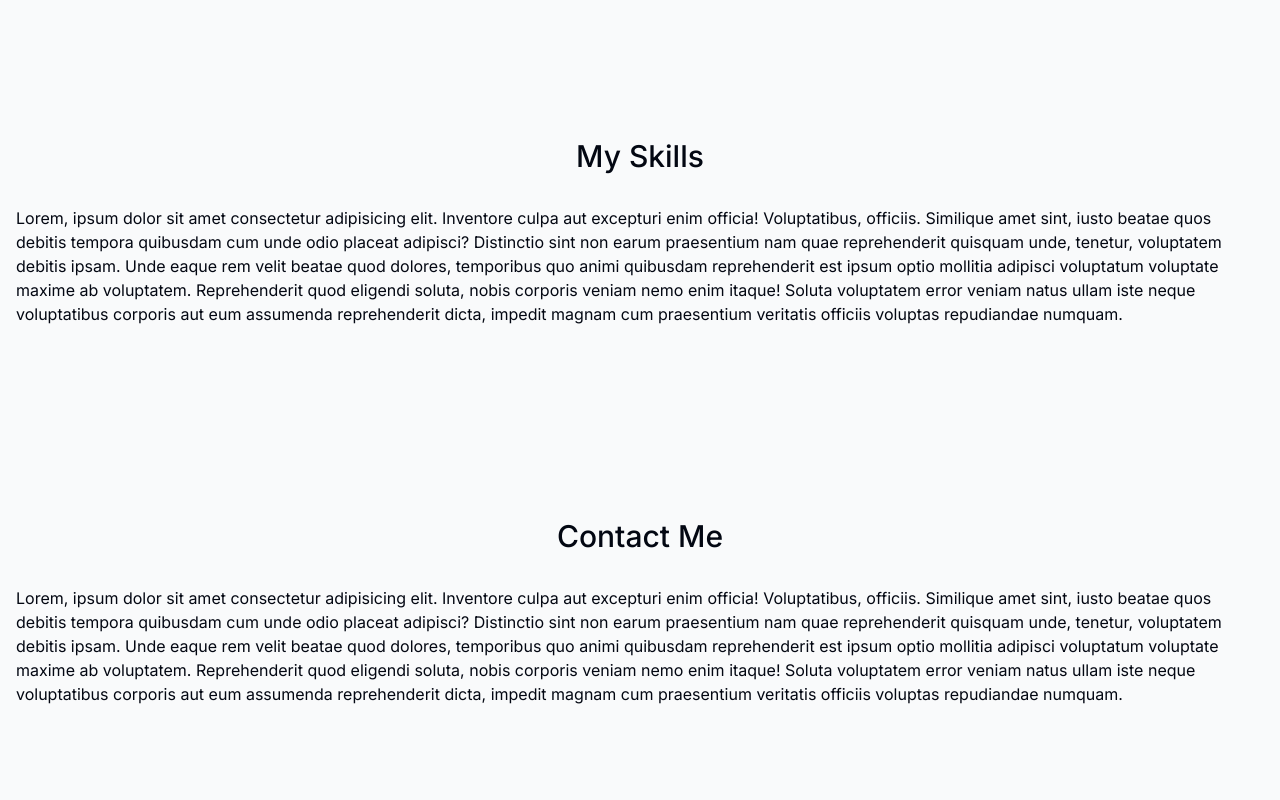
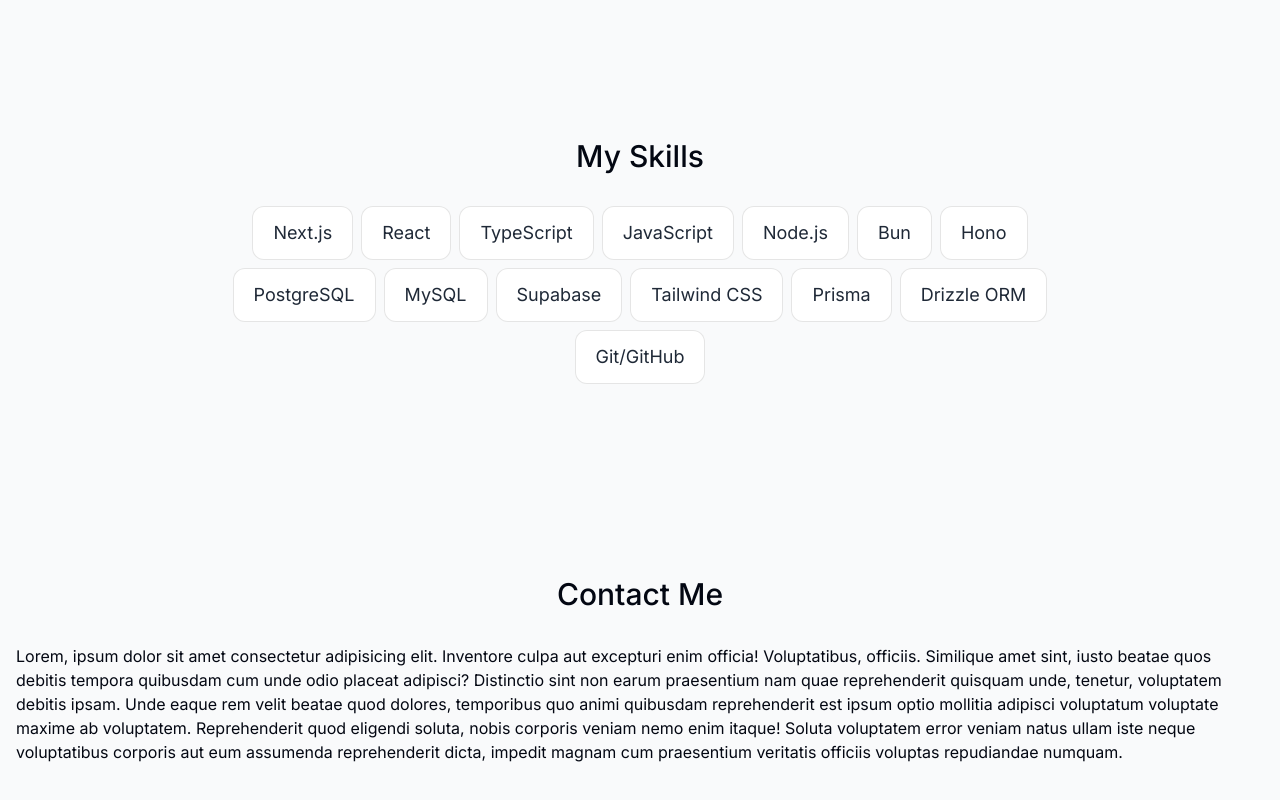
Before and after one commit to shubham26062002/professional-portfolio-website, a Next.js app: page / in a window 1280 px wide. Shown: the part 2714-3514 px from the top of the page. Built offline with nearby package versions, Linux system fonts and the light colour scheme.

Commit message:
Skills section completed.

```diff
--- a/components/skills.tsx
+++ b/components/skills.tsx
@@ -1,11 +1,54 @@
+"use client"
+
+import { useMemo } from "react"
+import { animate, motion } from "framer-motion"
+
 import { SectionWrapper } from "@/components/section-wrapper"
 import { SectionHeading } from "@/components/section-heading"
+import { cn } from "@/lib/cn"
 
 export const Skills = () => {
+    const skillsData = useMemo<string[]>(() => [
+        "Next.js",
+        "React",
+        "TypeScript",
+        "JavaScript",
+        "Node.js",
+        "Bun",
+        "Hono",
+        "PostgreSQL",
+        "MySQL",
+        "Supabase",
+        "Tailwind CSS",
+        "Prisma",
+        "Drizzle ORM",
+        "Git/GitHub",
+    ], [])
+
     return (
-        <SectionWrapper className="mb-28 sm:mb-48 scroll-mt-28" id="skills">
+        <SectionWrapper className="max-w-[53rem] mb-28 sm:mb-48 scroll-mt-28" id="skills">
             <SectionHeading>My Skills</SectionHeading>
-            Lorem, ipsum dolor sit amet consectetur adipisicing elit. Inventore culpa aut excepturi enim officia! Voluptatibus, officiis. Similique amet sint, iusto beatae quos debitis tempora quibusdam cum unde odio placeat adipisci? Distinctio sint non earum praesentium nam quae reprehenderit quisquam unde, tenetur, voluptatem debitis ipsam. Unde eaque rem velit beatae quod dolores, temporibus quo animi quibusdam reprehenderit est ipsum optio mollitia adipisci voluptatum voluptate maxime ab voluptatem. Reprehenderit quod eligendi soluta, nobis corporis veniam nemo enim itaque! Soluta voluptatem error veniam natus ullam iste neque voluptatibus corporis aut eum assumenda reprehenderit dicta, impedit magnam cum praesentium veritatis officiis voluptas repudiandae numquam.
+            <ul className="flex flex-wrap justify-center items-center gap-2 text-lg text-gray-800">
+
+                {skillsData.map((item, index) => (
+                    <motion.li key={index} className={cn("bg-white border border-black/[0.1] rounded-xl py-3 px-5")} variants={{
+                        initial: {
+                            opacity: 0,
+                            translateY: "6.25rem",
+                        },
+                        animate: {
+                            opacity: 1,
+                            translateY: 0,
+                            transition: {
+                                delay: index * 0.05,
+                            },
+                        },
+                    }} initial="initial" whileInView="animate" viewport={{
+                        once: true,
+                    }}>{item}</motion.li>
+                ))}
+
+            </ul>
         </SectionWrapper>
     )
 }
```
